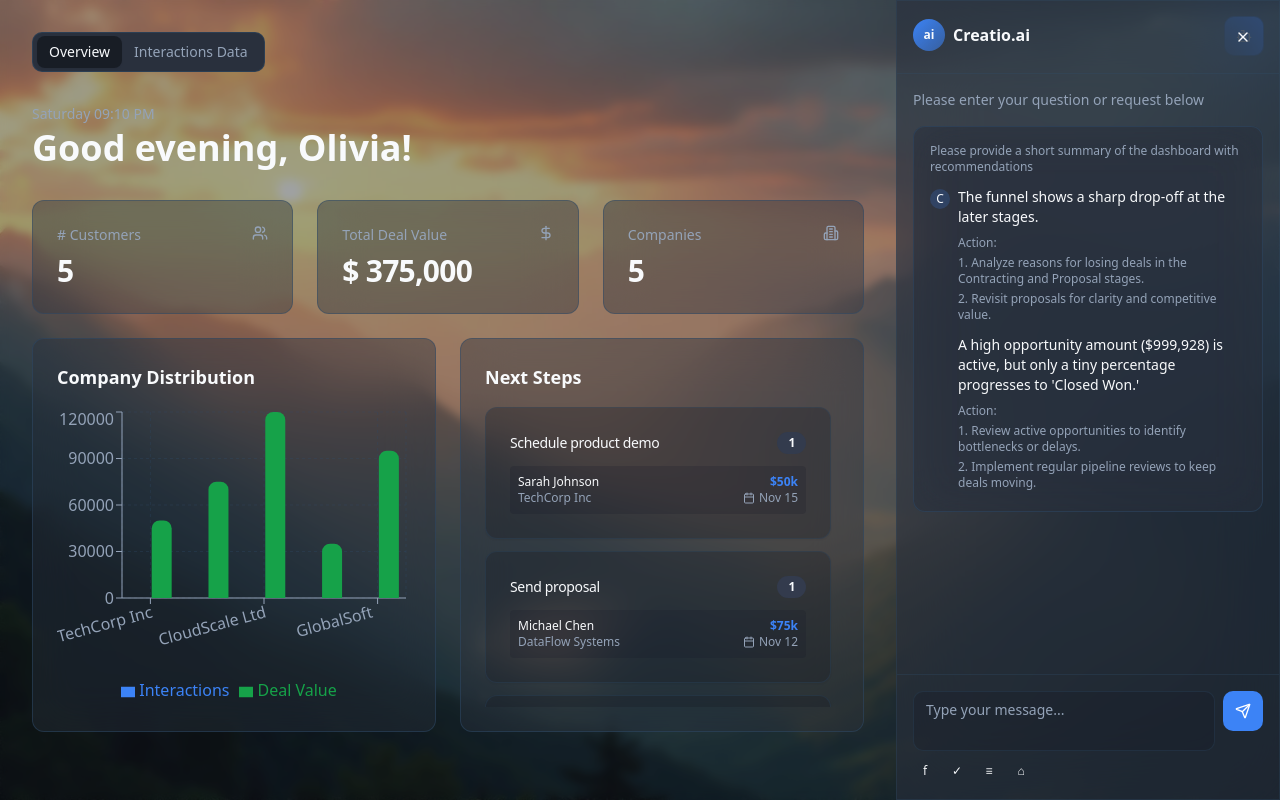
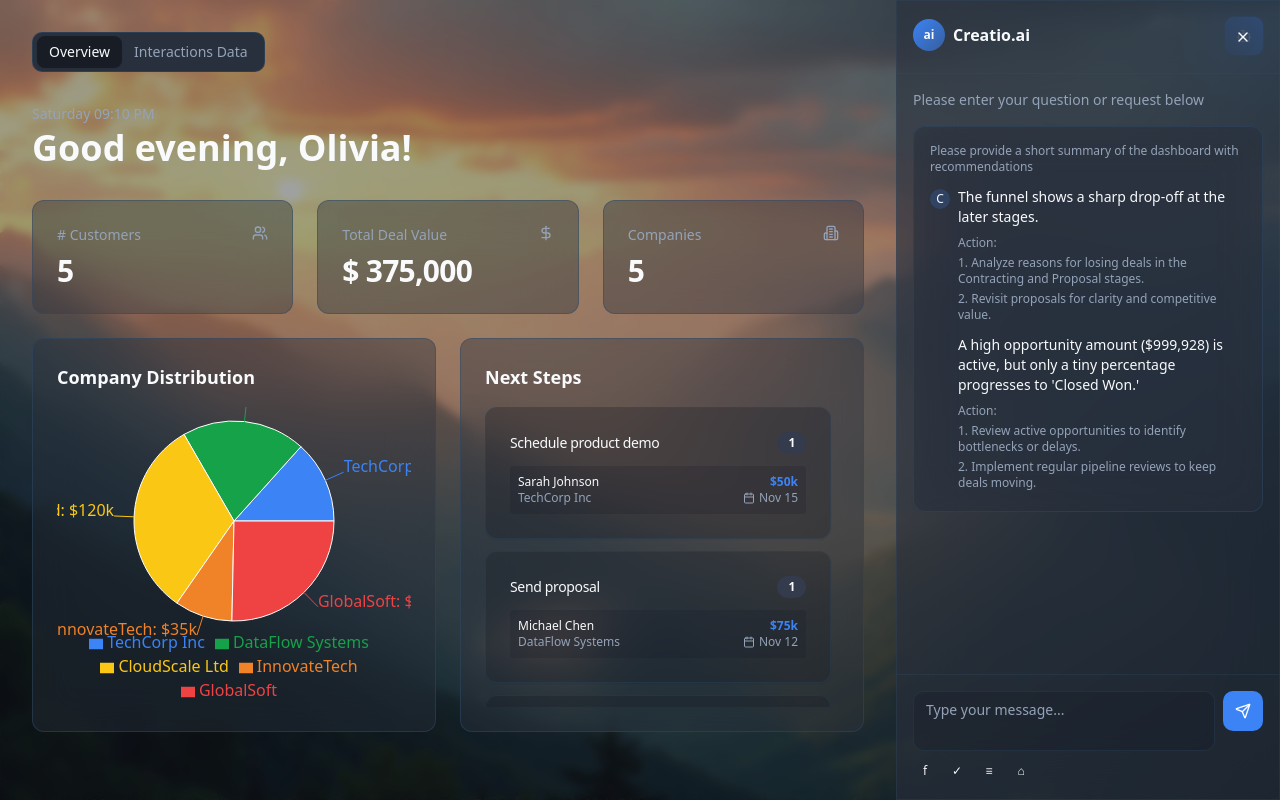
Before and after one commit to eus-lwq/langgraph-crm-insight, a React (Vite) app: page / in a window 1280 px wide. Built offline with nearby package versions, Linux system fonts and the light colour scheme; the HTML template or start-up script is replaced by a standard one.

Commit message:
Change company distribution to pie chart
Update the company distribution chart to use a pie chart instead of a bar chart. This change includes updating the imports and the chart component itself to render a pie chart with appropriate data and tooltips.

```diff
--- a/src/pages/Index.tsx
+++ b/src/pages/Index.tsx
@@ -173,25 +173,31 @@ const Index = () => {
               <div className="glass-card p-6 rounded-xl">
                 <h3 className="text-lg font-semibold mb-4">Company Distribution</h3>
                 <ResponsiveContainer width="100%" height={300}>
-                  <BarChart data={companyDistribution}>
-                    <CartesianGrid strokeDasharray="3 3" stroke="hsl(var(--glass-border))" opacity={0.3} />
-                    <XAxis dataKey="company" stroke="hsl(var(--muted-foreground))" angle={-15} textAnchor="end" height={80} />
-                    <YAxis stroke="hsl(var(--muted-foreground))" />
+                  <PieChart>
+                    <Pie
+                      data={companyDistribution}
+                      dataKey="value"
+                      nameKey="company"
+                      cx="50%"
+                      cy="50%"
+                      outerRadius={100}
+                      label={({ company, value }) => `${company}: $${(value / 1000).toFixed(0)}k`}
+                      labelLine={true}
+                    >
+                      {companyDistribution.map((entry, index) => (
+                        <Cell key={`cell-${index}`} fill={`hsl(var(--chart-${(index % 5) + 1}))`} />
+                      ))}
+                    </Pie>
                     <Tooltip
                       contentStyle={{
                         backgroundColor: "hsl(var(--glass))",
                         border: "1px solid hsl(var(--glass-border))",
                         borderRadius: "8px"
                       }}
-                      formatter={(value: number, name: string) => {
-                        if (name === 'value') return [`$${value.toLocaleString()}`, 'Deal Value'];
-                        return [value, 'Interactions'];
-                      }}
+                      formatter={(value: number) => [`$${value.toLocaleString()}`, 'Deal Value']}
                     />
                     <Legend />
-                    <Bar dataKey="count" fill="hsl(var(--chart-1))" radius={[8, 8, 0, 0]} name="Interactions" />
-                    <Bar dataKey="value" fill="hsl(var(--chart-2))" radius={[8, 8, 0, 0]} name="Deal Value" />
-                  </BarChart>
+                  </PieChart>
                 </ResponsiveContainer>
               </div>
 
```
